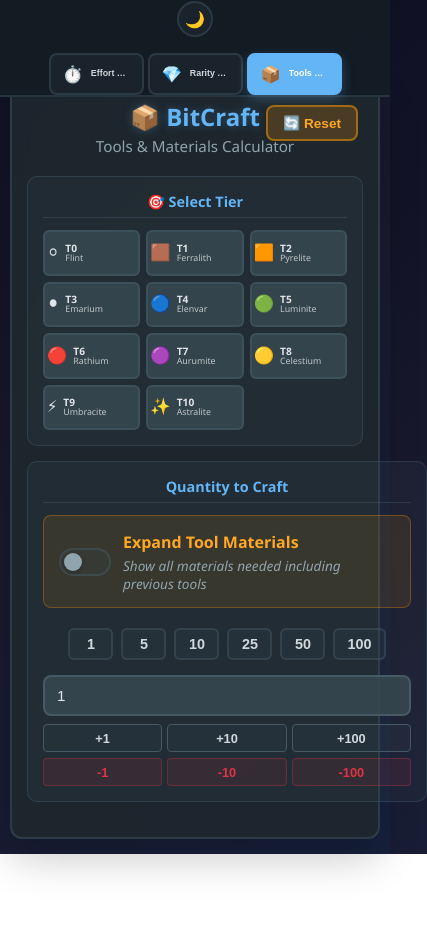
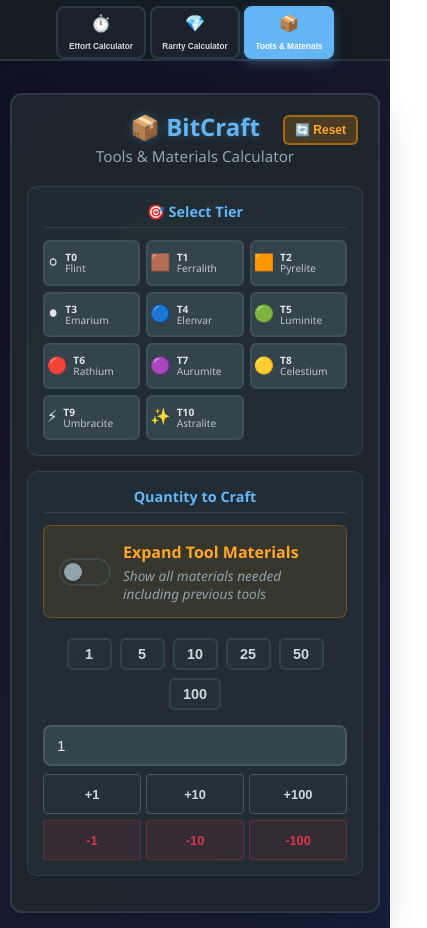
Before and after one commit to zheavyOfficial/BitCraft-Calculator, a plain HTML site: page materials.html in a window 390 px wide. Shown: the part 52-980 px from the top of the page, 427 px wide, since content can reach past the window. Before the commit the page ends 906 px from the top, so only its background shows below. Drawn offline with Linux system fonts and the light colour scheme.

Commit message:
update: layout improvements & compact design - Fixed responsive issues across calculators - Made UI more compact and consistent - Improved mobile layout for header and controls

```diff
--- a/Js/bitcraft_materials.js
+++ b/Js/bitcraft_materials.js
@@ -494,11 +494,11 @@ function calculateMaterials() {
 
             materialsHTML += `
                 <div class="material-item-compact tier-${tier}" style="border-left: 3px solid ${colors.border};">
-                    <div class="material-header-compact">
+                    <div class="material-left-compact">
                         <span class="material-icon-compact">${icon}</span>
-                        <span class="material-amount-compact" style="color: ${colors.text};">${amount.toLocaleString()}</span>
+                        <span class="material-name-compact" style="color: ${colors.text};">${material}</span>
                     </div>
-                    <div class="material-name-compact" style="color: ${colors.text};">${material}</div>
+                    <span class="material-amount-compact" style="color: ${colors.text};">${amount.toLocaleString()}</span>
                 </div>
             `;
         }
--- a/css/bitcraft_styles.css
+++ b/css/bitcraft_styles.css
@@ -235,85 +235,98 @@ body {
 /* Mobile responsive layout */
 @media (max-width: 900px) {
     body {
-        padding-top: 80px;
+        padding-top: 120px;
     }
 
     .main-header {
         height: auto;
-        min-height: 70px;
+        min-height: 100px;
     }
 
     .header-content {
-        flex-direction: row;
-        flex-wrap: wrap;
-        justify-content: space-between;
+        display: grid;
+        grid-template-areas:
+            "logo toggle"
+            "nav nav";
+        grid-template-columns: 1fr auto;
+        gap: 15px 0;
+        padding: 15px;
         align-items: center;
-        gap: 10px;
-        padding: 10px 15px;
-    }
-
-    /* Mobile: logo stays far left (row 1) */
+    }
+
+    /* Mobile: logo fixed to far left */
     .logo-section {
-        order: 1;
-        flex-shrink: 0;
-    }
-
-    /* Mobile: theme toggle stays far right (row 1) */
+        grid-area: logo;
+        justify-self: start;
+        margin-left: 5px;
+    }
+
+    /* Mobile: theme toggle fixed to far right */
     .theme-toggle {
-        order: 2;
+        grid-area: toggle;
+        justify-self: end;
         width: 36px;
         height: 36px;
         font-size: 1.0em;
-        flex-shrink: 0;
-    }
-
-    /* Mobile: navigation centered on new line (row 2) */
+        margin-right: 5px;
+    }
+
+    /* Mobile: navigation centered on row 2 */
     .header-nav {
-        order: 3;
-        width: 100%;
+        grid-area: nav;
+        justify-self: center;
+        display: flex;
         justify-content: center;
         gap: 6px;
-        margin-top: 8px;
         flex-wrap: nowrap;
+        width: 100%;
+        max-width: 400px;
     }
 }
 
 /* Mobile nav button styles */
 @media (max-width: 900px) {
     .nav-btn {
-        padding: 8px 10px;
+        padding: 8px 8px;
         font-size: 0.8em;
         min-width: 0;
         flex: 1 1 auto;
         gap: 4px;
         border-radius: 6px;
-        max-width: 120px;
-        min-height: 40px; /* Ensure 40px touch target */
+        max-width: 110px;
+        min-height: 40px;
+        display: flex;
+        flex-direction: column;
+        align-items: center;
+        justify-content: center;
     }
 
     .nav-icon {
-        font-size: 0.95em;
+        font-size: 1.1em;
+        margin-bottom: 2px;
     }
 
     .nav-label {
-        font-size: 0.75em;
+        font-size: 0.7em;
         font-weight: 600;
         white-space: nowrap;
         overflow: hidden;
         text-overflow: ellipsis;
+        line-height: 1.1;
+        text-align: center;
     }
 }
 
 /* Tablet adjustments */
 @media (max-width: 768px) {
     .nav-btn {
-        padding: 7px 8px;
+        padding: 7px 6px;
         font-size: 0.75em;
-        max-width: 105px;
+        max-width: 100px;
     }
 
     .nav-label {
-        font-size: 0.7em;
+        font-size: 0.65em;
     }
 
     .header-nav {
@@ -324,24 +337,23 @@ body {
 /* Small mobile adjustments */
 @media (max-width: 480px) {
     .nav-btn {
-        padding: 6px 6px;
+        padding: 6px 5px;
         font-size: 0.7em;
-        max-width: 95px;
-        min-height: 42px; /* Slightly larger touch target */
+        max-width: 90px;
+        min-height: 42px;
     }
 
     .nav-label {
-        font-size: 0.65em;
-        line-height: 1.1;
+        font-size: 0.6em;
+        line-height: 1.0;
     }
 
     .nav-icon {
-        font-size: 0.9em;
+        font-size: 1.0em;
     }
 
     .header-nav {
         gap: 4px;
-        margin-top: 6px;
     }
 }
 
@@ -358,6 +370,7 @@ body {
     gap: 8px;
     font-size: 0.95em;
     font-weight: 600;
+    min-width: 0;
 }
 
 .nav-btn:hover {
@@ -441,6 +454,16 @@ body {
     gap: 5px;
 }
 
+/* Mobile reset button styling */
+@media (max-width: 768px) {
+    .reset-btn-content, .calculate-btn-compact {
+        padding: 6px 10px;
+        font-size: 0.75em;
+        border-radius: 6px;
+        gap: 3px;
+    }
+}
+
 .calculate-btn-compact {
     background: rgba(100, 181, 246, 0.2);
     border-color: rgba(100, 181, 246, 0.5);
@@ -560,7 +583,7 @@ body {
     border-radius: 10px;
     padding: 14px;
     flex: 1;
-    min-width: 300px;
+    min-width: 0;
 }
 
 .section-title {
@@ -676,10 +699,11 @@ body {
     transition: all 0.2s ease;
     user-select: none;
     min-width: 40px;
-    height: 30px;
+    height: 32px;
     display: flex;
     align-items: center;
     justify-content: center;
+    min-height: 40px; /* Ensure accessible touch target */
 }
 
 .spinner-btn-large:hover {
@@ -1425,6 +1449,7 @@ body {
     transition: all 0.3s ease;
     min-width: 50px;
     text-align: center;
+    flex-shrink: 0;
 }
 
 .preset-btn:hover {
@@ -1468,25 +1493,7 @@ body {
 
 @media (max-width: 900px) {
     body {
-        padding-top: 120px;
-    }
-
-    .main-header {
-        height: auto;
-        min-height: 70px;
-    }
-
-    .header-content {
-        flex-direction: column;
-        gap: 10px;
-        padding: 10px 20px;
-    }
-
-    .header-nav {
-        width: 100%;
-        max-width: none;
-        flex-wrap: wrap;
-        justify-content: center;
+        padding-top: 130px;
     }
 
     .main-input-row {
@@ -1571,6 +1578,14 @@ body {
     .tier-quantity-row {
         flex-direction: column;
         gap: 15px;
+        align-items: center;
+    }
+
+    .tier-selection-section,
+    .quantity-section {
+        max-width: 100%;
+        min-width: 0;
+        width: 100%;
     }
 
     .tier-grid-compact {
--- a/materials.html
+++ b/materials.html
@@ -301,12 +301,12 @@
 
         .tier-label-compact {
             font-weight: bold;
-            font-size: 0.8em;
+            font-size: 0.9em;
             line-height: 1.1;
         }
 
         .tier-name-compact {
-            font-size: 0.65em;
+            font-size: 0.75em;
             opacity: 0.8;
             line-height: 1.0;
         }
@@ -465,8 +465,8 @@
         }
 
         .materials-grid {
-            display: flex;
-            flex-direction: column;
+            display: grid;
+            grid-template-columns: repeat(auto-fit, minmax(250px, 1fr));
             gap: 15px;
             margin: 20px 0;
         }
@@ -503,19 +503,22 @@
         }
 
         .tier-materials-grid {
-            display: grid;
-            grid-template-columns: repeat(auto-fit, minmax(180px, 1fr));
-            gap: 10px;
+            display: flex;
+            flex-direction: column;
+            gap: 8px;
             padding: 12px;
         }
 
         .material-item-compact {
             background: var(--input-bg);
             border-radius: 6px;
-            padding: 10px 12px;
+            padding: 8px 12px;
             transition: all 0.2s ease;
             border: 1px solid var(--border-color);
-            text-align: center;
+            display: flex;
+            align-items: center;
+            justify-content: space-between;
+            gap: 10px;
         }
 
         .material-item-compact:hover {
@@ -524,26 +527,33 @@
             transform: translateY(-2px);
         }
 
-        .material-header-compact {
+        .material-left-compact {
             display: flex;
-            justify-content: space-between;
             align-items: center;
-            margin-bottom: 4px;
+            gap: 8px;
+            flex: 1;
+            min-width: 0;
         }
 
         .material-icon-compact {
             font-size: 1.2em;
-        }
-
-        .material-amount-compact {
-            font-weight: bold;
-            font-size: 1.1em;
+            flex-shrink: 0;
         }
 
         .material-name-compact {
             font-size: 0.85em;
             opacity: 0.9;
             line-height: 1.2;
+            overflow: hidden;
+            text-overflow: ellipsis;
+            white-space: nowrap;
+        }
+
+        .material-amount-compact {
+            font-weight: bold;
+            font-size: 1.1em;
+            text-align: right;
+            flex-shrink: 0;
         }
 
         /* Legacy styles for compatibility */
@@ -657,6 +667,7 @@
             justify-content: center;
             margin-bottom: 15px;
             flex-wrap: wrap;
+            max-width: 100%;
         }
 
         .preset-btn {
@@ -670,6 +681,8 @@
             font-weight: 600;
             min-width: 45px;
             font-size: 0.9em;
+            flex: 0 0 auto;
+            white-space: nowrap;
         }
 
         .preset-btn:hover {
@@ -766,6 +779,14 @@
             .tier-quantity-row {
                 flex-direction: column;
                 gap: 15px;
+                align-items: center;
+            }
+
+            .tier-selection-section,
+            .quantity-section {
+                max-width: 100%;
+                min-width: 0;
+                width: 100%;
             }
 
             .tier-grid-compact {
@@ -807,12 +828,12 @@
             }
 
             .materials-grid {
+                grid-template-columns: 1fr;
                 gap: 10px;
             }
 
             .tier-materials-grid {
-                grid-template-columns: repeat(auto-fit, minmax(140px, 1fr));
-                gap: 8px;
+                gap: 6px;
                 padding: 10px;
             }
 
```
Also changed, not shown: TODO.txt (+1 -7 lines), rarity-calculator.html (+0 -5 lines).
